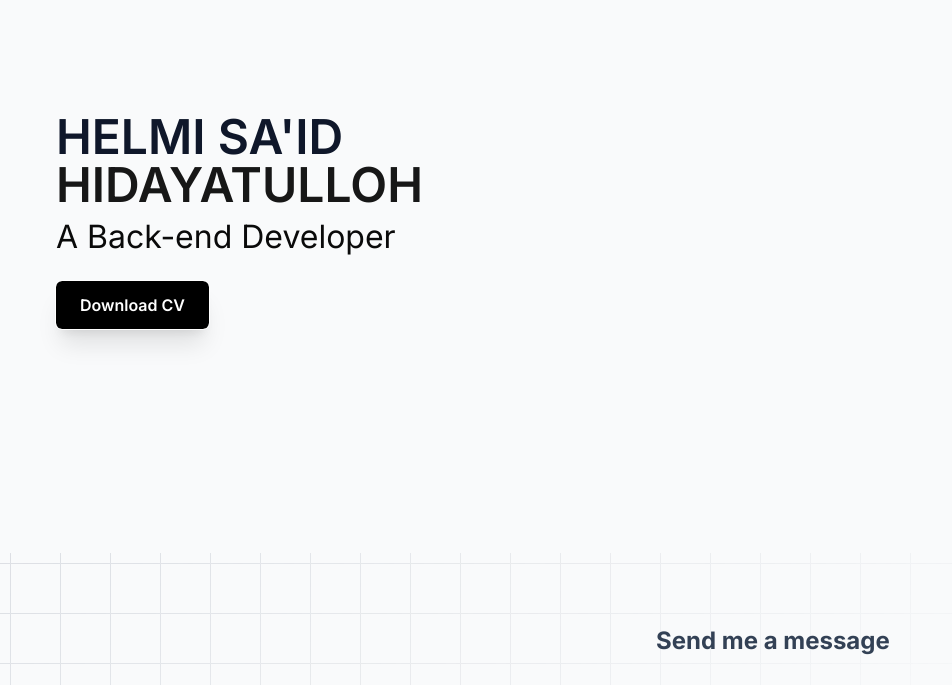
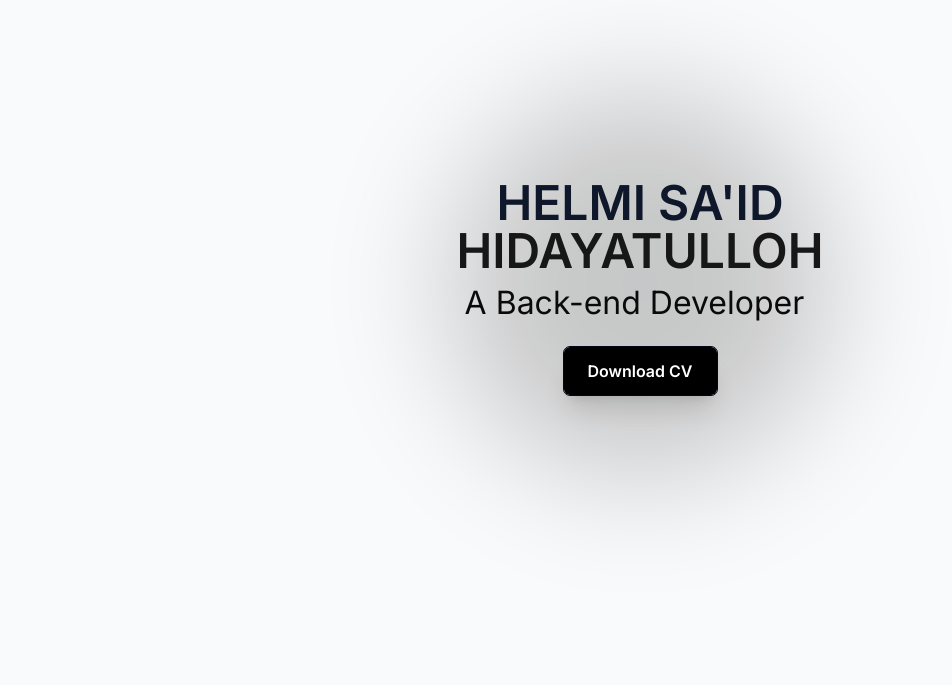
Before and after one commit to helmisaid/portfolio, a Next.js app: page / in a window 1280 px wide. Shown: the part 115-800 px from the top of the page, without its empty margins (0-952 px from the left). Built offline with nearby package versions, Linux system fonts and the light colour scheme.

Commit message:
changed: hero content concept

```diff
--- a/components/hero.js
+++ b/components/hero.js
@@ -5,23 +5,28 @@ import { TypeAnimation } from "react-type-animation";
 
 const Hero = () => {
   return (
-    <>
-      <section id="home" className="py-56 bg-gray-50">
-        <div className="container">
-          <div className="flex flex-wrap">
+    <section
+      id="home"
+      className="py-56 bg-gray-50 flex items-center justify-center min-h-screen relative overflow-hidden"
+    >
+      <div className="absolute inset-0 flex items-center justify-center">
+        <div
+          className="w-96 h-96 bg-black rounded-full blur-3xl opacity-20"
+        ></div>
+      </div>
+      <div className="container mx-auto px-4 relative z-10">
+        <div className="flex flex-wrap items-center justify-center">
           <motion.div
             initial={{ opacity: 0, x: -100 }}
             transition={{ duration: 1 }}
             animate={{ opacity: 1, x: 0 }}
-              className="w-full self-center px-10 md:w-1/2 mb-4 md:mb-0"
+            className="w-full px-4 md:w-1/2 mb-4 md:mb-0 text-center"
           >
             <h1 className="font-semibold font-inter my-1 text-slate-900 text-3xl sm:text-4xl md:text-5xl">
-                HELMI SA&apos;ID{" "}
-                <span className="text-primary">HIDAYATULLOH</span>
+              HELMI SA&apos;ID <span className="text-primary">HIDAYATULLOH</span>
             </h1>
             <TypeAnimation
               sequence={[
-                  // Same substring at the start will only be typed once, initially
                 "A Front-end Developer",
                 1000,
                 "A Back-end Developer",
@@ -34,26 +39,34 @@ const Hero = () => {
               repeat={Infinity}
             />
             <div className="mt-5">
-                <button className="bg-black text-white px-6 py-3 outline outline-1 hover:outline-slate-950 font-semibold border-gray-950 rounded-md hover:bg-white hover:text-black hover:delay-200 transition-all duration-200 ease-in-out shadow-xl">Download CV</button>
+              <button className="bg-black text-white px-6 py-3 outline outline-1 outline-slate-950 hover:outline-slate-950 font-semibold border-gray-950 rounded-md hover:bg-white hover:text-black hover:delay-200 transition-all duration-200 ease-in-out shadow-xl">
+                Download CV
+              </button>
             </div>
           </motion.div>
 
-            {/* <div className="w-full md:w-80 lg:w-96 flex justify-center md:justify-start lg:justify-end md:ml-0 lg:ml-20 px-4 z-10 relative">
+          {/* Uncomment and adjust if you want to include the image */}
+          {/* <div className="w-full md:w-80 lg:w-96 flex justify-center px-4 z-10 relative">
             <div className="w-full h-full drop-shadow-2xl">
               <motion.div
                 initial={{ opacity: 0, scale: 0.5 }}
                 animate={{ opacity: 1, scale: 1 }}
                 transition={{ duration: 0.5 }}
               >
-                  <Image src={Helmi} alt="helmi" layout="responsive" width={700} height={875} objectFit="contain" />
+                <Image
+                  src={Helmi}
+                  alt="helmi"
+                  layout="responsive"
+                  width={700}
+                  height={875}
+                  objectFit="contain"
+                />
               </motion.div>
             </div>
           </div> */}
         </div>
-
       </div>
     </section>
-    </>
   );
 };
 
```
Lines whose indentation alone changed are shown as unchanged.
